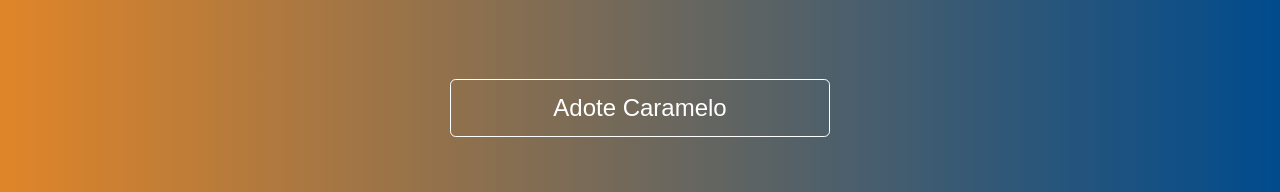
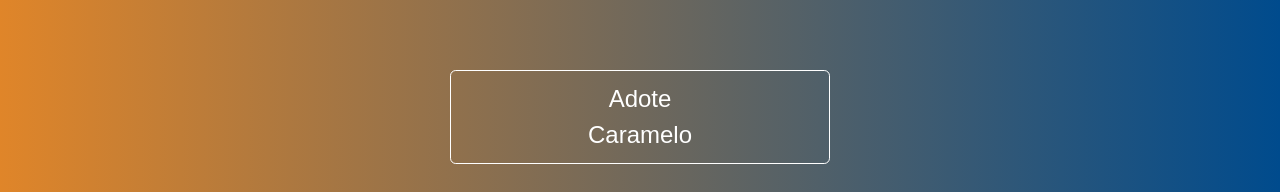
Before and after one commit to InfoSenac/pi, a plain HTML site: page index.html in a window 1280 px wide. Shown: the part 180-372 px from the top of the page. Drawn offline with nearby package versions, Linux system fonts and the light colour scheme; a web font is replaced by a local one.

Commit message:
Update index.html

```diff
--- a/index.html
+++ b/index.html
@@ -65,7 +65,7 @@
         </div>
 
         <div class="container2">
-            <a href="caramelo/caramelo.html" type="button" class="btn btn-outline-primary btn-lg">Adote Caramelo</a>
+            <a href="caramelo/caramelo.html" type="button" class="btn btn-outline-primary btn-lg">Adote<br>Caramelo</a>
             <a href="#" type="button" class="btn btn-outline-primary btn-lg">Grupo 2</a>
         </div>
 
```
